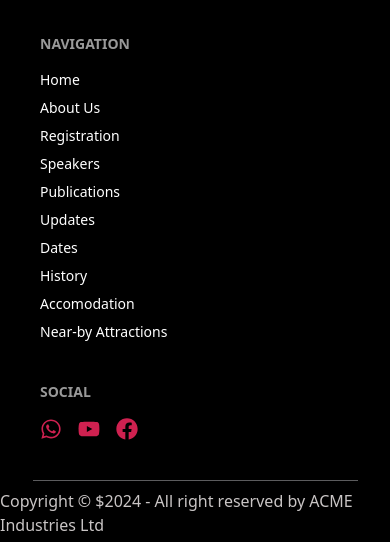
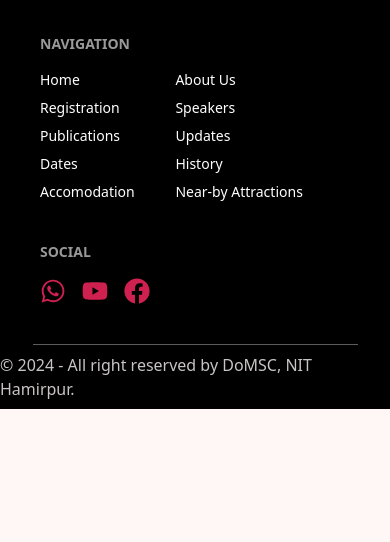
Before and after one commit to deauthe/ICNAA0-2024, a React (Vite) app: page /icnaao24.github.io/accomodation in a window 390 px wide. Shown: the part 1195-1737 px from the top of the page. After the commit the page ends 1604 px from the top, so only its background shows below. Built offline with nearby package versions, Linux system fonts and the light colour scheme.

Commit message:
fix: footer responsiveness and alignment

```diff
--- a/src/components/Footer.jsx
+++ b/src/components/Footer.jsx
@@ -1,6 +1,7 @@
 import { MailCheckIcon, PhoneCallIcon } from "lucide-react";
 import { navMenuData } from "./Navbar/staticData";
 import { FaFacebook, FaWhatsapp, FaYoutube } from "react-icons/fa";
+import { Link } from "react-router-dom";
 
 export default function Footer() {
 	return (
@@ -33,13 +34,15 @@ export default function Footer() {
 
 				<nav>
 					<h6 className="footer-title">Navigation</h6>
+                    <div className="grid grid-cols-2 gap-2">
 					{navMenuData.map((item) => {
 						return (
-							<a key={item.name} className="link link-hover" href={item.url}>
+							<Link key={item.name} className="link link-hover" href={item.url}>
 								{item.name}
-							</a>
+							</Link>
 						);
 					})}
+                    </div>
 				</nav>
 
 				<nav>
@@ -49,19 +52,19 @@ export default function Footer() {
 							className="link link-secondary"
 							href="https://chat.whatsapp.com/BgZBG41bKIL6nUR6H7GgRm"
 						>
-							<FaWhatsapp size={22} />
+							<FaWhatsapp size={26} />
 						</a>
 						<a
 							className="link link-secondary"
 							href="https://www.youtube.com/channel/UCWuK-g6soF7fM8t-sAvFoNw"
 						>
-							<FaYoutube size={22} />
+							<FaYoutube size={26} />
 						</a>
 						<a
 							className="link link-secondary"
 							href="https://www.google.com/url?q=https%3A%2F%2Fwww.facebook.com%2Fpeople%2FIcnaao2024%2F61561891762997%2F&sa=D&sntz=1&usg=AOvVaw1iwVHOroY7w3OyEfPTK5xz"
 						>
-							<FaFacebook size={22} />
+							<FaFacebook size={26} />
 						</a>
 					</div>
 				</nav>
@@ -69,8 +72,7 @@ export default function Footer() {
 			<hr className="opacity-40  h-[1px] mx-auto w-5/6" />
 			<aside className="text-neutral-content my-2">
 				<p>
-					Copyright © ${new Date().getFullYear()} - All right reserved by ACME
-					Industries Ltd
+					&copy; {new Date().getFullYear()} - All right reserved by DoMSC, NIT Hamirpur.
 				</p>
 			</aside>
 		</div>
```
